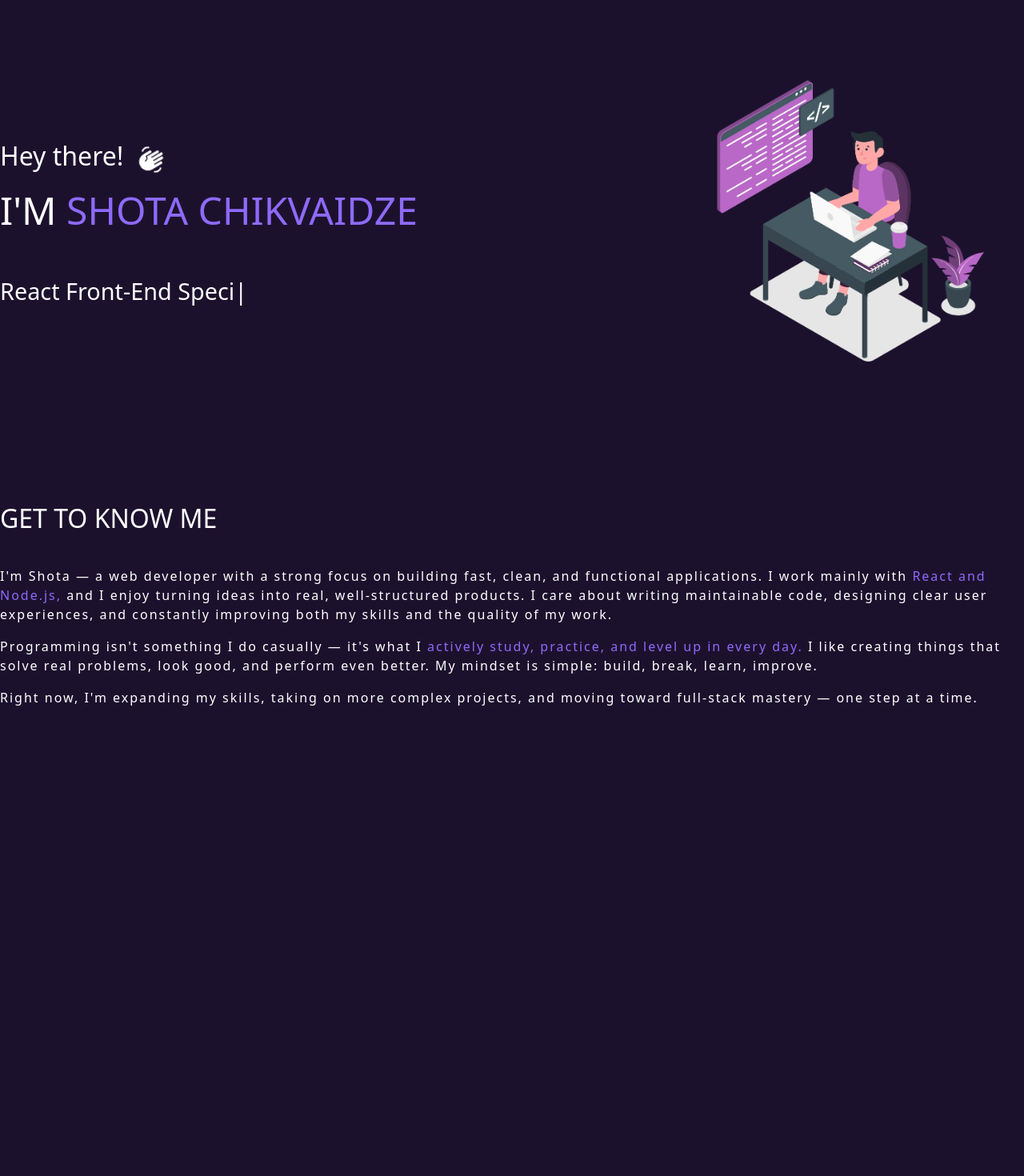
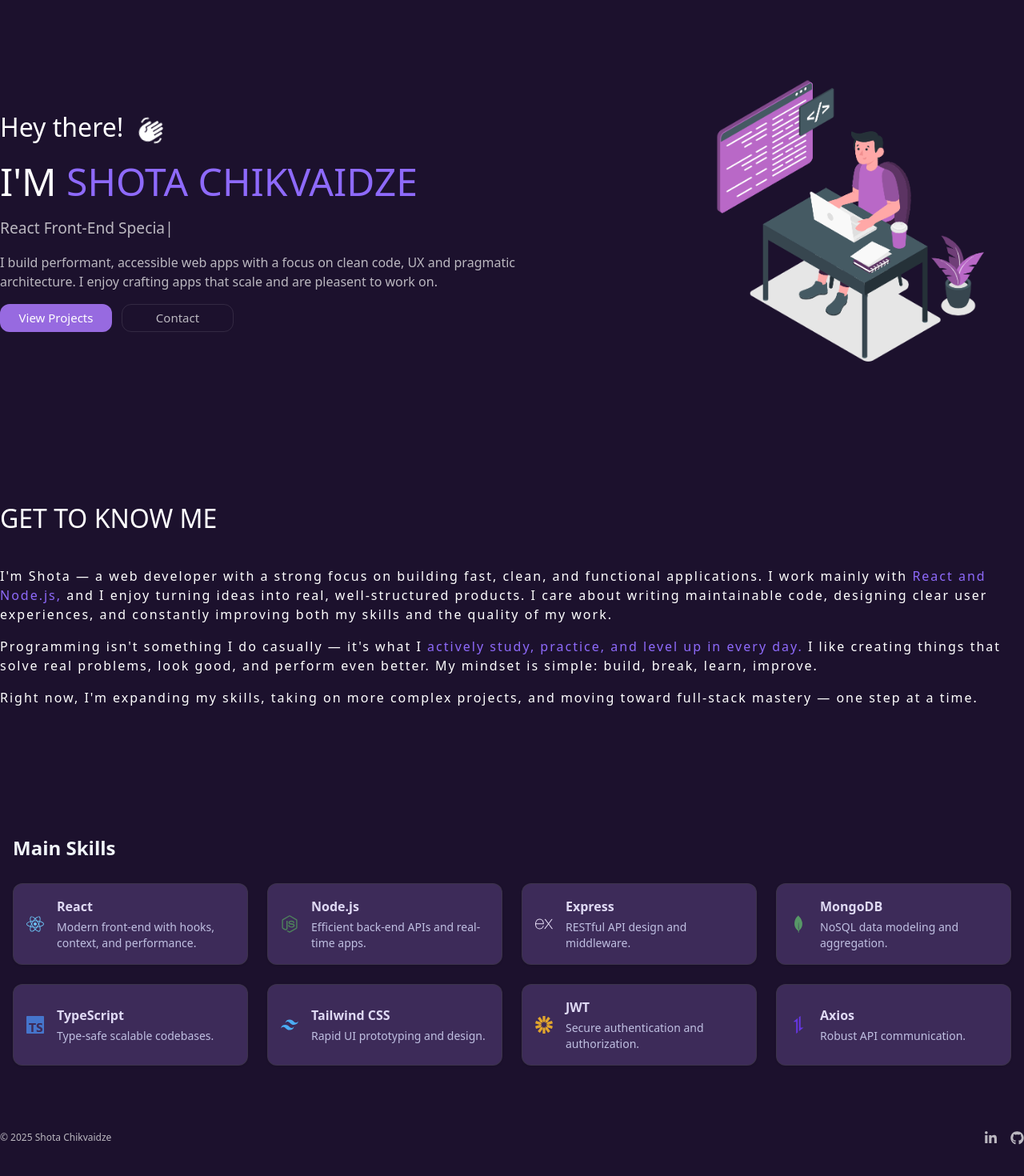
Before and after one commit to shota-chikvaidze/Portfolio, a React (Vite) app in the folder front/: page / in a window 1280 px wide. Shown: the part 116-1586 px from the top of the page at 80% size. Before the commit the page ends 1120 px from the top, so only its background shows below. Built offline with nearby package versions, Linux system fonts and the light colour scheme.

Commit message:
design imrpovements

```diff
--- a/front/index.html
+++ b/front/index.html
@@ -2,7 +2,7 @@
 <html lang="en">
   <head>
     <meta charset="UTF-8" />
-    <link rel="icon" type="image/svg+xml" href="/vite.svg" />
+    <link rel="icon" type="image/svg+xml" href="/link.svg" />
     <meta name="viewport" content="width=device-width, initial-scale=1.0" />
     <title>Shota chikvaidze | Portfolio</title>
   </head>
--- a/front/src/App.jsx
+++ b/front/src/App.jsx
@@ -7,6 +7,7 @@
 import { AdminLogin } from './pages/adminLogin/AdminLogin'
 import { Projects } from './pages/projects/Projects'
 import Layout from './layout/Layout'
+import Footer from './layout/Footer'
 
 import { userAuth } from './store/UserAuth'
 import { useCurrentUser } from './hooks/UseCurrentUser'
@@ -22,14 +23,11 @@
   const location = useLocation()
   const isAuthenticated = userAuth(s => s.isAuthenticated)
 
-  // PUBLIC ROUTES - Don't check authentication on these pages
   const publicRoutes = ['/admin-login', '/login', '/', '/about', '/contact', '/projects']
   const isPublicRoute = publicRoutes.includes(location.pathname)
 
-  // Only check authentication if we're NOT on a public route
   const { isLoading } = useCurrentUser(isPublicRoute)
 
-  // Show loading only on protected routes while checking auth
   if(isLoading && !isPublicRoute){
     return <MainLoading />
   }
@@ -74,6 +72,8 @@
             <Route path='/projects' element={ <Projects /> } />
             <Route path='*' element={ <Navigate to={'/'} /> } />
           </Routes>
+
+          <Footer />
         </>
       )}
 
--- /dev/null
+++ b/front/src/data/Skills.jsx
@@ -0,0 +1,48 @@
+import { FaReact, FaNodeJs } from 'react-icons/fa'
+import { SiExpress, SiMongodb, SiTypescript, SiTailwindcss, SiJsonwebtokens, SiAxios } from 'react-icons/si'
+
+
+const Skills = [
+  {
+    name: 'React',
+    icon: <FaReact size={22} className='text-[#61dafb]' />,
+    desc: 'Modern front-end with hooks, context, and performance.'
+  },
+  {
+    name: 'Node.js',
+    icon: <FaNodeJs size={22} className='text-[#3c873a]' />,
+    desc: 'Efficient back-end APIs and real-time apps.'
+  },
+  {
+    name: 'Express',
+    icon: <SiExpress size={22} className='text-white' />,
+    desc: 'RESTful API design and middleware.'
+  },
+  {
+    name: 'MongoDB',
+    icon: <SiMongodb size={22} className='text-[#47a248]' />,
+    desc: 'NoSQL data modeling and aggregation.'
+  },
+  {
+    name: 'TypeScript',
+    icon: <SiTypescript size={22} className='text-[#3178c6]' />,
+    desc: 'Type-safe scalable codebases.'
+  },
+  {
+    name: 'Tailwind CSS',
+    icon: <SiTailwindcss size={22} className='text-[#38bdf8]' />,
+    desc: 'Rapid UI prototyping and design.'
+  },
+  {
+    name: 'JWT',
+    icon: <SiJsonwebtokens size={22} className='text-[#f4b400]' />,
+    desc: 'Secure authentication and authorization.'
+  },
+  {
+    name: 'Axios',
+    icon: <SiAxios size={22} className='text-[#5a29e4]' />,
+    desc: 'Robust API communication.'
+  },
+]
+
+export default Skills
--- /dev/null
+++ b/front/src/data/Tech.jsx
@@ -0,0 +1,16 @@
+import { FaReact, FaNodeJs, FaGitAlt, FaDatabase } from 'react-icons/fa'
+import { SiMongodb, SiExpress, SiTailwindcss, SiJavascript, SiTypescript } from 'react-icons/si'
+
+const Tech = [
+    { name: 'React', icon: <FaReact className='w-8 h-8' />, level: 'Advanced', color: '#61DAFB' },
+    { name: 'Node.js', icon: <FaNodeJs className='w-8 h-8' />, level: 'Advanced', color: '#339933' },
+    { name: 'MongoDB', icon: <SiMongodb className='w-8 h-8' />, level: 'Intermediate', color: '#47A248' },
+    { name: 'Express', icon: <SiExpress className='w-8 h-8' />, level: 'Advanced', color: '#fff' },
+    { name: 'JavaScript', icon: <SiJavascript className='w-8 h-8' />, level: 'Advanced', color: '#F7DF1E' },
+    { name: 'TypeScript', icon: <SiTypescript className='w-8 h-8' />, level: 'Intermediate', color: '#3178C6' },
+    { name: 'Tailwind CSS', icon: <SiTailwindcss className='w-8 h-8' />, level: 'Advanced', color: '#06B6D4' },
+    { name: 'Git', icon: <FaGitAlt className='w-8 h-8' />, level: 'Intermediate', color: '#F05032' },
+]
+
+
+export default Tech
--- /dev/null
+++ b/front/src/data/Values.jsx
@@ -0,0 +1,22 @@
+import { IoCodeSlashOutline, IoRocketOutline } from 'react-icons/io5'
+import { MdTipsAndUpdates } from 'react-icons/md'
+
+const Values = [
+    {
+      icon: <IoCodeSlashOutline className='w-8 h-8' />,
+      title: 'Clean Code',
+      description: 'Writing maintainable, readable code that follows best practices and modern standards.'
+    },
+    {
+      icon: <IoRocketOutline className='w-8 h-8' />,
+      title: 'Performance First',
+      description: 'Building fast, optimized applications that deliver excellent user experiences.'
+    },
+    {
+      icon: <MdTipsAndUpdates className='w-8 h-8' />,
+      title: 'Continuous Learning',
+      description: 'Always exploring new technologies and improving my craft every single day.'
+    }
+]
+
+export default Values
--- /dev/null
+++ b/front/src/layout/Footer.jsx
@@ -0,0 +1,27 @@
+import React from 'react'
+import { FaLinkedinIn } from "react-icons/fa6";
+import { FaGithub } from "react-icons/fa6";
+import { Link } from 'react-router-dom';
+
+const Footer = () => {
+  return (
+    <footer className='w-full h-[100px] flex justify-center'>
+        <div className='max-w-7xl w-full h-full flex justify-between items-center '>
+
+            <h3 className='text-white/70 text-[12px] '>© 2025 Shota Chikvaidze</h3>
+
+            <div className='flex gap-4'>
+                <Link target='_blank' to={'https://www.linkedin.com/in/shota-chikvaidze-a6845b370/'}>
+                    <FaLinkedinIn className='text-[17px] text-white/70 ' />
+                </Link>
+                <Link target='_blank' to={'https://github.com/shota-chikvaidze'} >
+                    <FaGithub className='text-[17px] text-white/70 ' />
+                </Link>
+            </div>
+
+        </div>
+    </footer>
+  )
+}
+
+export default Footer
--- a/front/src/pages/about/About.jsx
+++ b/front/src/pages/about/About.jsx
@@ -1,39 +1,9 @@
 import React from 'react'
-import { FaReact, FaNodeJs, FaGitAlt, FaDatabase } from 'react-icons/fa'
-import { SiMongodb, SiExpress, SiTailwindcss, SiJavascript, SiTypescript } from 'react-icons/si'
-import { IoCodeSlashOutline, IoRocketOutline } from 'react-icons/io5'
-import { MdTipsAndUpdates } from 'react-icons/md'
+import Tech from '../../data/Tech'
+import Values from '../../data/Values'
+
 
 export const About = () => {
-
-  const skills = [
-    { name: 'React', icon: <FaReact className='w-8 h-8' />, level: 'Advanced', color: '#61DAFB' },
-    { name: 'Node.js', icon: <FaNodeJs className='w-8 h-8' />, level: 'Advanced', color: '#339933' },
-    { name: 'MongoDB', icon: <SiMongodb className='w-8 h-8' />, level: 'Intermediate', color: '#47A248' },
-    { name: 'Express', icon: <SiExpress className='w-8 h-8' />, level: 'Advanced', color: '#fff' },
-    { name: 'JavaScript', icon: <SiJavascript className='w-8 h-8' />, level: 'Advanced', color: '#F7DF1E' },
-    { name: 'TypeScript', icon: <SiTypescript className='w-8 h-8' />, level: 'Intermediate', color: '#3178C6' },
-    { name: 'Tailwind CSS', icon: <SiTailwindcss className='w-8 h-8' />, level: 'Advanced', color: '#06B6D4' },
-    { name: 'Git', icon: <FaGitAlt className='w-8 h-8' />, level: 'Intermediate', color: '#F05032' },
-  ]
-
-  const values = [
-    {
-      icon: <IoCodeSlashOutline className='w-8 h-8' />,
-      title: 'Clean Code',
-      description: 'Writing maintainable, readable code that follows best practices and modern standards.'
-    },
-    {
-      icon: <IoRocketOutline className='w-8 h-8' />,
-      title: 'Performance First',
-      description: 'Building fast, optimized applications that deliver excellent user experiences.'
-    },
-    {
-      icon: <MdTipsAndUpdates className='w-8 h-8' />,
-      title: 'Continuous Learning',
-      description: 'Always exploring new technologies and improving my craft every single day.'
-    }
-  ]
 
   return (
     <section className='min-h-[calc(100vh-70px)] w-full px-4 py-14'>
@@ -70,21 +40,21 @@
         <div className='mb-16'>
           <h2 className='text-2xl font-[600] text-white mb-6'>Tech Stack</h2>
           <div className='grid grid-cols-2 md:grid-cols-4 gap-4'>
-            {skills.map((skill) => (
+            {Tech.map((tech) => (
               <div
-                key={skill.name}
+                key={tech.name}
                 className='group rounded-xl border border-white/10 bg-white/5 backdrop-blur p-6 transition hover:border-white/20 hover:bg-white/10'
               >
                 <div className='flex flex-col items-center text-center gap-3'>
                   <div
                     className='text-white/80 transition group-hover:scale-110'
-                    style={{ color: skill.color }}
+                    style={{ color: tech.color }}
                   >
-                    {skill.icon}
+                    {tech.icon}
                   </div>
                   <div>
-                    <h3 className='text-white font-[500] text-sm mb-1'>{skill.name}</h3>
-                    <p className='text-white/60 text-xs'>{skill.level}</p>
+                    <h3 className='text-white font-[500] text-sm mb-1'>{tech.name}</h3>
+                    <p className='text-white/60 text-xs'>{tech.level}</p>
                   </div>
                 </div>
               </div>
@@ -95,7 +65,7 @@
         <div className='mb-16'>
           <h2 className='text-2xl font-[600] text-white mb-6'>What I Value</h2>
           <div className='grid md:grid-cols-3 gap-6'>
-            {values.map((value, index) => (
+            {Values.map((value, index) => (
               <div
                 key={index}
                 className='rounded-2xl border border-white/10 bg-[#1c112d]/30 backdrop-blur-md p-6'
--- a/front/src/pages/home/Home.jsx
+++ b/front/src/pages/home/Home.jsx
@@ -2,18 +2,31 @@
 import homeMain from '../../assets/images/home-main.svg'
 import { MdWavingHand } from "react-icons/md";
 import { ReactTyped } from "react-typed";
+import { useNavigate } from 'react-router-dom'
+import Skills from '../../data/Skills';
 
 export const Home = () => {
+
+  const navigate = useNavigate()
+
+  const projNavigate = () => {
+    navigate('/projects')
+  }
+
+  const contNavigate = () => {
+    navigate('/contact')
+  }
+
   return (
     <>
       <section className='w-full h-100 flex items-center justify-center min-h-[650px] '>
         <div className='flex items-center justify-between w-full max-w-7xl'>
 
-          <div>
+          <div className='max-w-2xl'>
 
             <p className='flex gap-4 items-center mb-2 text-[#fff] text-[2rem] '> Hey there! <MdWavingHand className='wave' /> </p>
             <p className='text-[#fff] text-[3rem] uppercase '>I'm <span className='text-[#8E6AFB]'> Shota Chikvaidze </span> </p>
-            <p className="text-[2rem] text-white mt-10">
+            <p className="py-2">
               <ReactTyped
                 strings={[
                   "MERN Stack Developer",
@@ -23,9 +36,15 @@
                 typeSpeed={70}
                 backSpeed={50}
                 loop
-                className='text-[1.8rem]'
+                className='text-[1.2rem] text-white/70'
               />
             </p>
+            <p className='text-white/70 py-2'>I build performant, accessible web apps with a focus on clean code, UX and pragmatic architecture. I enjoy crafting apps that scale and are pleasent to work on.</p>
+
+            <div className='flex gap-3 py-2'>
+              <button onClick={projNavigate} className="w-[140px] h-[35px] rounded-xl bg-[#976ae0] text-white cursor-pointer text-[15px] border border-transparent hover:bg-transparent hover:border-white/10 transition-all duration-300"> View Projects </button>
+              <button onClick={contNavigate} className='w-[140px] h-[35px] bg-transparent text-white/70 rounded-xl border border-white/10 text-[15px] cursor-pointer hover:border-white/40 transition '>Contact</button>
+            </div>
 
           </div>
 
@@ -58,6 +77,23 @@
         </div>
       </section>
 
+      <section className='w-full py-10'>
+        <div className='max-w-7xl mx-auto px-4'>
+          <h3 className='text-2xl font-semibold text-slate-100 mb-7'>Main Skills</h3>
+          <div className='grid gap-6 sm:grid-cols-2 md:grid-cols-3 lg:grid-cols-4'>
+            {Skills.map((skill) => (
+              <div key={skill.name} className="cursor-pointer relative overflow-hidden flex items-center gap-4 rounded-xl bg-white/5 border border-white/10 p-4 shadow-sm hover:shadow-lg transition-all duration-300 hover:-translate-y-1 before:absolute before:inset-0 before:bg-[#976ae0]/20 before:transition-transform before:duration-300 before:translate-y-0 hover:before:-translate-y-full before:z-0 ">
+                <div className='flex-shrink-0'>{skill.icon}</div>
+                <div>
+                  <div className='font-semibold text-slate-100'>{skill.name}</div>
+                  <div className='text-sm text-slate-300 mt-1'>{skill.desc}</div>
+                </div>
+              </div>
+            ))}
+          </div>
+        </div>
+      </section>
+
     </>
   )
 }
```
Also changed, not shown: front/public/link.svg (added), 1 other file (tests, documents, lock files or other folders).
